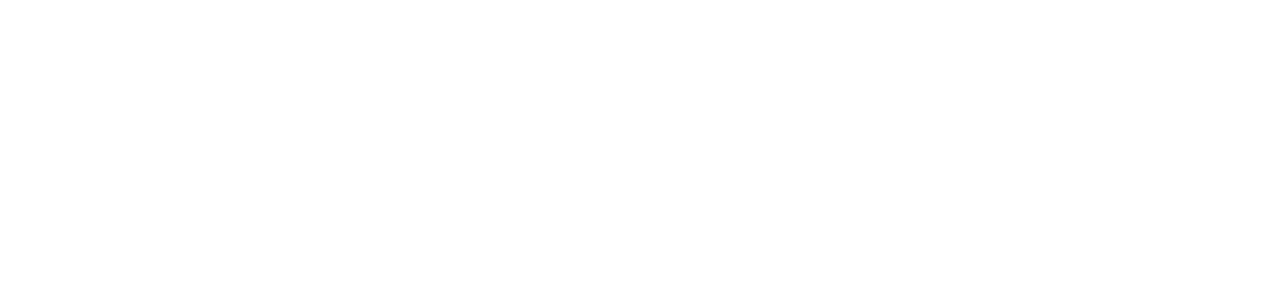
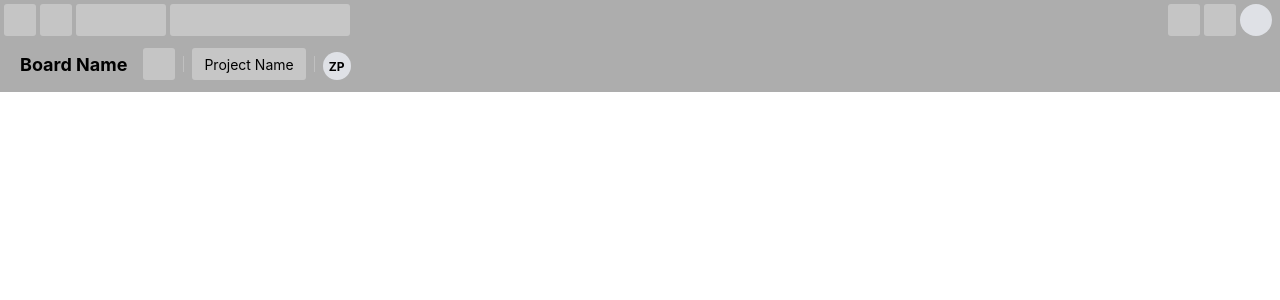
Before and after one commit to zacpeires94/trelloClone, a React (Create React App) app: page / in a window 1280 px wide. Shown: the top 300 px of the page. Built offline with nearby package versions, Linux system fonts and the light colour scheme.

Commit message:
feature: navbar ui complete

```diff
--- /dev/null
+++ b/src/components/Navbar/index.js
@@ -0,0 +1,150 @@
+import React from "react";
+import styled from "styled-components";
+
+const NavbarContainer = styled.nav`
+  background-color: rgba(0, 0, 0, 0.32);
+  box-sizing: border-box;
+  display: flex;
+  overflow: hidden;
+  padding: 4px;
+  justify-content: space-between;
+  ${(props) => {
+    if (props.secondaryNav) {
+      return `
+            padding: 8px 4px 8px 8px;
+            position: relative;
+          `;
+    }
+  }}
+  span {
+    display: flex;
+  }
+`;
+
+const BoardNameTitleBox = styled.div`
+  padding-right: 4px;
+  height: 32px;
+  display: flex;
+  align-items: center;
+  p {
+    font-size: 18px;
+    font-weight: 700;
+    padding: 0 12px;
+    margin: 0;
+  }
+`;
+
+const NavbarButton = styled.div`
+  height: 32px;
+  width: 32px;
+  border-radius: 3px;
+  margin-right: 4px;
+  background-color: hsla(0, 0%, 100%, 0.3);
+  cursor: pointer;
+  display: flex;
+    align-items: center;
+    p {
+        font-size: 14px;
+        margin: 0;
+    }
+  ${(props) => {
+    if (props.showBoards) {
+      return `
+                width: 90px;
+            `;
+    } else if (props.searchBar) {
+      return `
+                width: 180px;
+                border-radius: 3px;
+                border: none;
+                box-shadow: none;
+                box-sizing: border-box;
+                padding-right: 30px;
+            `;
+    } else if (props.round) {
+      return `
+                border-radius: 100%;
+                background: #dfe1e6;
+                font-weight: 700;
+                display: flex;
+                justify-content: center;
+            `;
+    } else if (props.projectName) {
+        return`
+            padding: 0 12px;
+            width: unset;
+        `
+    }
+  }}
+
+  ${props => {
+    if (props.projectMember) {
+        return`
+            height: 28px;
+            width: 28px;
+            p {
+                font-size: 12px;
+
+            }
+        `
+    }
+  }}
+`;
+
+const Divider = styled.span`
+  dislay: block;
+  float: left;
+  border-left: 1px solid hsla(0,0%,100%,.24);
+  height: 16px;
+  margin: 8px 8px 12px 4px;
+`
+
+export const NavbarPrimary = () => {
+  return (
+    <NavbarContainer>
+      <span>
+        <NavbarButton />
+        <NavbarButton />
+        <NavbarButton showBoards />
+        <NavbarButton searchBar />
+      </span>
+      <span>
+        <NavbarButton />
+        <NavbarButton />
+        <NavbarButton round />
+      </span>
+    </NavbarContainer>
+  );
+};
+
+const ProjectMemberContainers = styled.div`
+    display: flex;
+    align-items: center;
+`
+
+export const NavbarSecondary = () => {
+  return (
+    <NavbarContainer secondaryNav>
+        <span>
+      <BoardNameTitleBox>
+        <p>Board Name</p>
+      </BoardNameTitleBox>
+      <NavbarButton />
+    <Divider />
+    <NavbarButton projectName>
+        <p>
+        Project Name
+        </p>
+    </NavbarButton>
+    <Divider />
+    <ProjectMemberContainers>
+        <NavbarButton round projectMember>
+            <p>
+                ZP
+            </p>
+        </NavbarButton>
+    </ProjectMemberContainers>
+      </span>
+    </NavbarContainer>
+  );
+};
--- a/src/containers/HomePage.js
+++ b/src/containers/HomePage.js
@@ -1,9 +1,13 @@
 import React from 'react';
 import styled from 'styled-components';
+import { NavbarPrimary, NavbarSecondary } from '../components/Navbar'
 
 
 export default () => {
     return (
-        <></>
+        <>
+            <NavbarPrimary />
+            <NavbarSecondary />
+        </>
     )
 }
```
